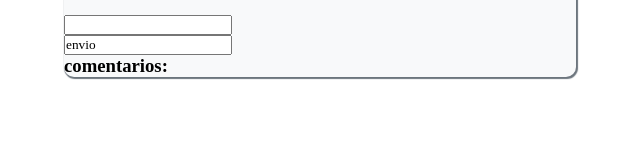
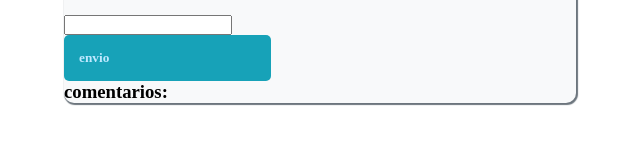
Before and after one commit to MartinOberholzerr/Clase-jS, a plain HTML site: page index.html in a window 1280 px wide. Shown: the part 188-332 px from the top of the page, without its empty margins (320-960 px from the left). Drawn offline with Linux system fonts and the light colour scheme.

Commit message:
estilo del input buton

```diff
--- a/css/style.css
+++ b/css/style.css
@@ -83,3 +83,15 @@
     left: 10%;
     right: 10%;
 }
+
+.button{
+    left: 10%;
+    right: 10%;
+    border: none;
+    background-color: var(--cyan);
+    padding: 15px;
+    border-radius: 5px;
+    color: var(--c);
+    cursor: pointer;
+    font-weight: 700;
+}
```
